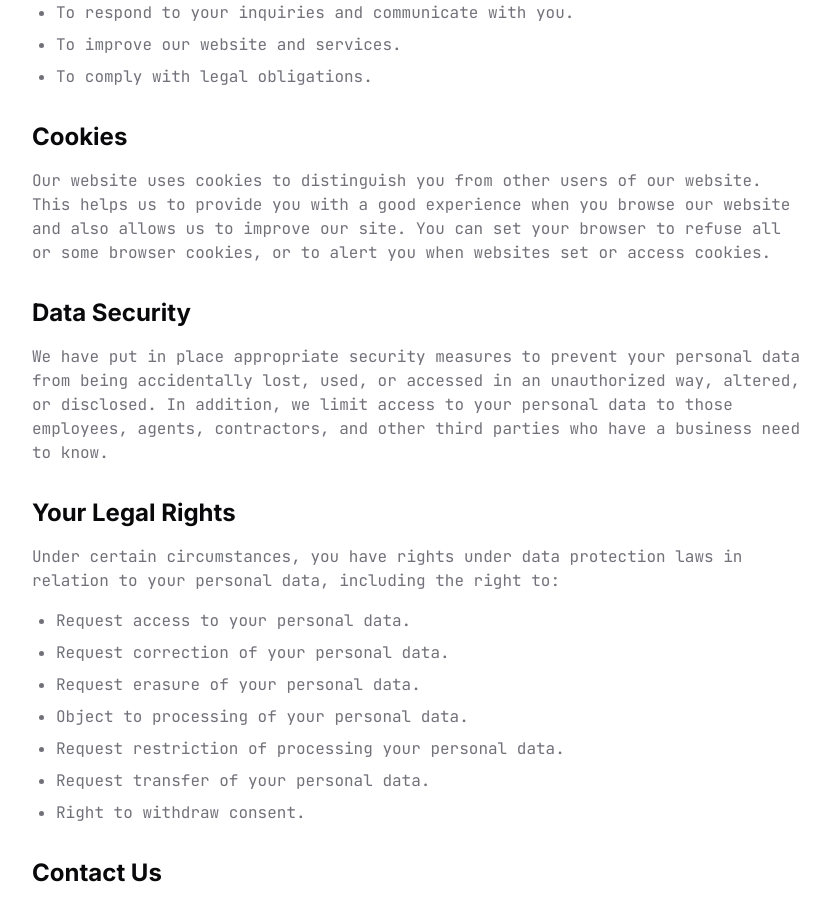
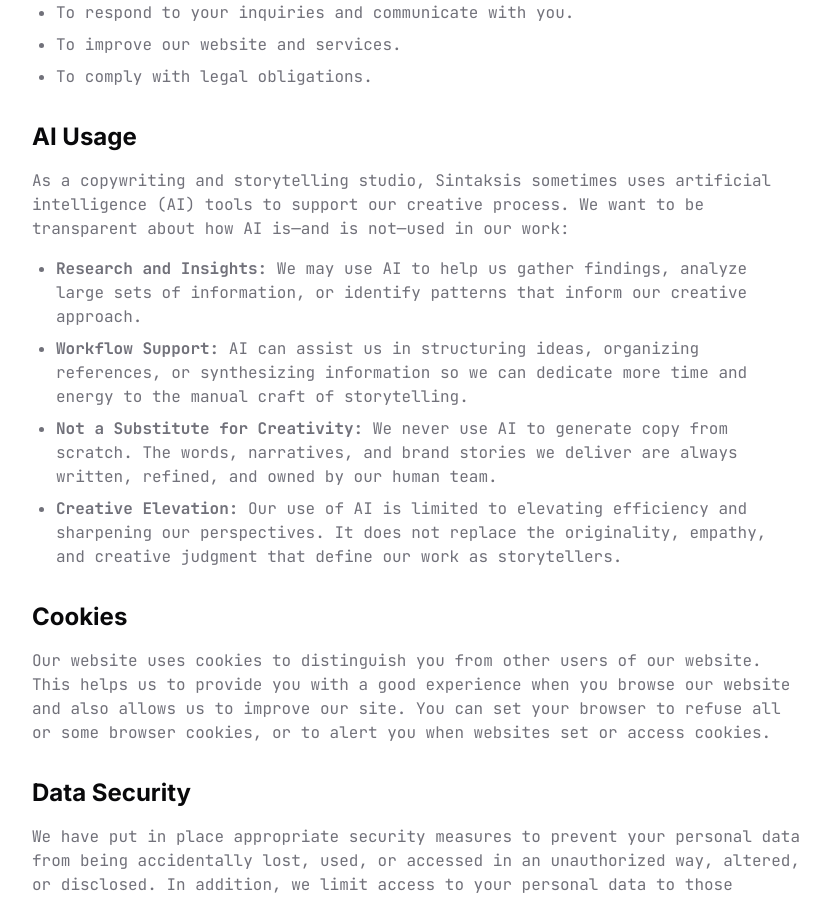
Before and after one commit to orepras/sintaksis-vite, a React (Vite) app: page /privacy-policy in a window 1280 px wide. Shown: the part 1100-1999 px from the top of the page, without its empty margins (224-1054 px from the left). Built offline with nearby package versions, Linux system fonts and the light colour scheme.

Commit message:
Update PrivacyPolicyPage.tsx

```diff
--- a/src/pages/PrivacyPolicyPage.tsx
+++ b/src/pages/PrivacyPolicyPage.tsx
@@ -82,6 +82,19 @@
                 </div>
 
                 <div>
+                  <h2 className="text-2xl font-bold mb-4 font-sans">AI Usage</h2>
+                  <p className="text-muted-foreground font-mono mb-4">
+                    As a copywriting and storytelling studio, Sintaksis sometimes uses artificial intelligence (AI) tools to support our creative process. We want to be transparent about how AI is—and is not—used in our work:
+                  </p>
+                  <ul className="list-disc pl-6 space-y-2 text-muted-foreground font-mono">
+                    <li><strong>Research and Insights:</strong> We may use AI to help us gather findings, analyze large sets of information, or identify patterns that inform our creative approach.</li>
+                    <li><strong>Workflow Support:</strong> AI can assist us in structuring ideas, organizing references, or synthesizing information so we can dedicate more time and energy to the manual craft of storytelling.</li>
+                    <li><strong>Not a Substitute for Creativity:</strong> We never use AI to generate copy from scratch. The words, narratives, and brand stories we deliver are always written, refined, and owned by our human team.</li>
+                    <li><strong>Creative Elevation:</strong> Our use of AI is limited to elevating efficiency and sharpening our perspectives. It does not replace the originality, empathy, and creative judgment that define our work as storytellers.</li>
+                  </ul>
+                </div>
+
+                <div>
                   <h2 className="text-2xl font-bold mb-4 font-sans">Cookies</h2>
                   <p className="text-muted-foreground font-mono">
                     Our website uses cookies to distinguish you from other users of our website. This helps us to provide
```
